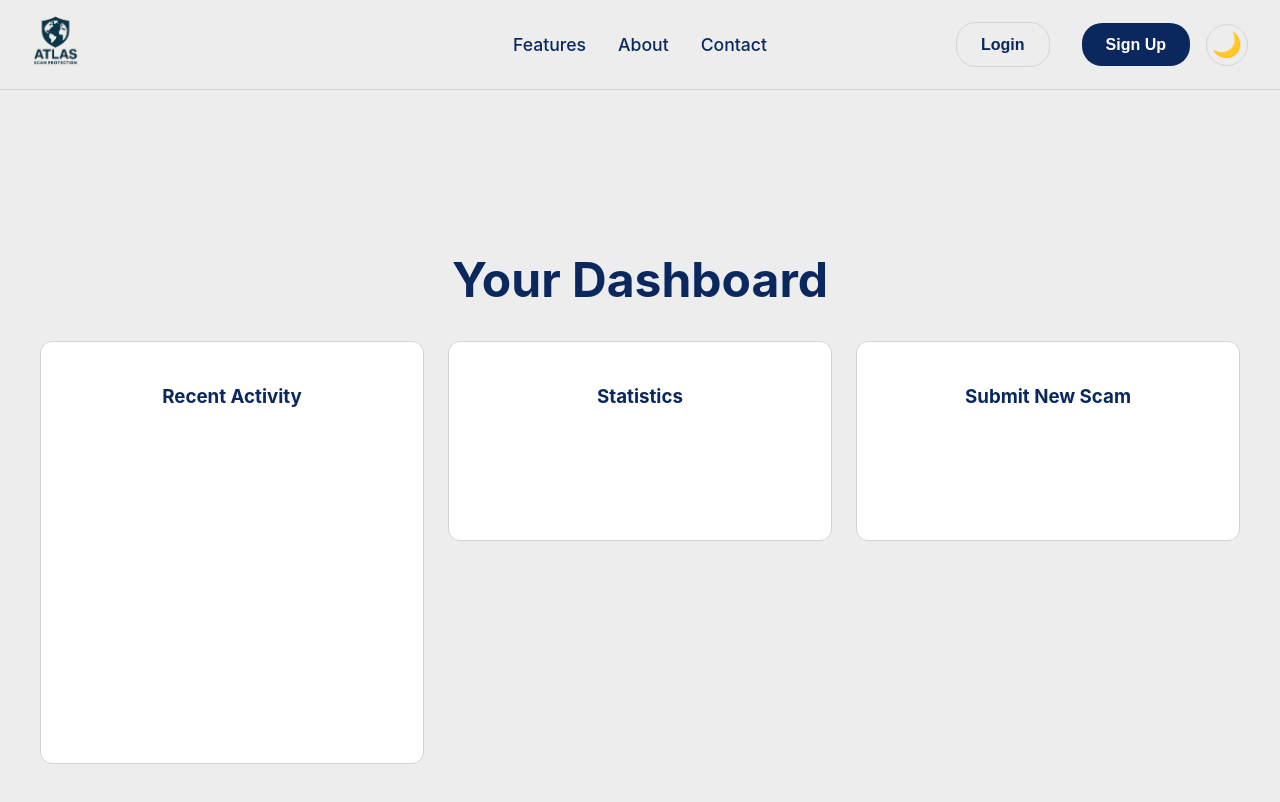
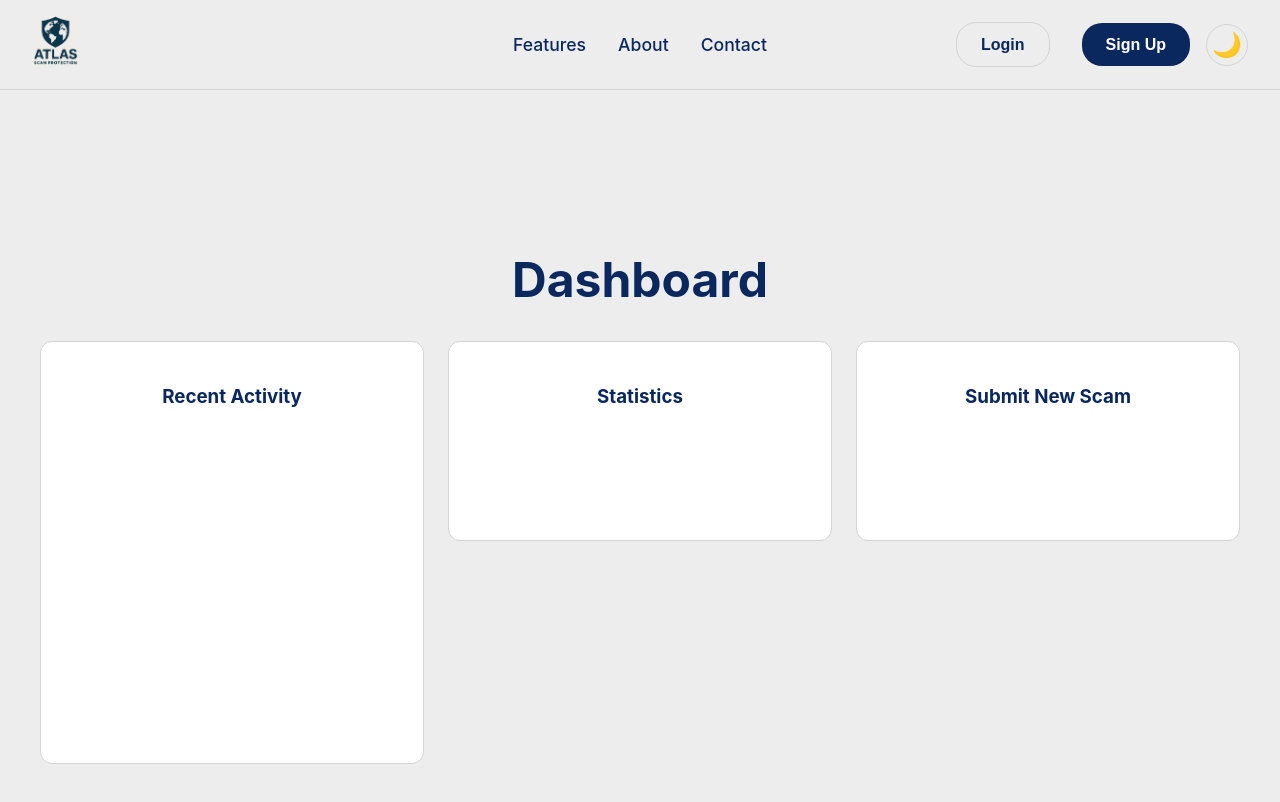
Before and after one commit to AidenBrown21/AtlasChrome, a React (Create React App) app in the folder frontend/: page /dashboard in a window 1280 px wide. Shown: the top 802 px of the page. Built offline with nearby package versions, Linux system fonts and the light colour scheme.

Commit message:
New dashboard header fixes

```diff
--- a/frontend/src/components/Header.css
+++ b/frontend/src/components/Header.css
@@ -472,7 +472,7 @@
   padding: 0.75rem 1rem;
   background: none;
   border: none;
-  text-align: left;
+  text-align: center;
   font-size: 1rem;
   font-weight: 500;
   text-decoration: none;
--- a/frontend/src/pages/DashboardPage.js
+++ b/frontend/src/pages/DashboardPage.js
@@ -6,11 +6,11 @@ import './DashboardPage.css';
 function DashboardPage() {
     return (
         <>
-            <title>Your Dashboard - ATLAS Protection</title>
+            <title>Dashboard - ATLAS Protection</title>
             <meta name="description" content="View your ATLAS dashboard for analysis history and statistics." />
 
             <div className="dashboard-container">
-                <h1>Your Dashboard</h1>
+                <h1>Dashboard</h1>
                 <div className="dashboard-grid">
                     <div className="dashboard-card tall-card">
                         <h3>Recent Activity</h3>
```
